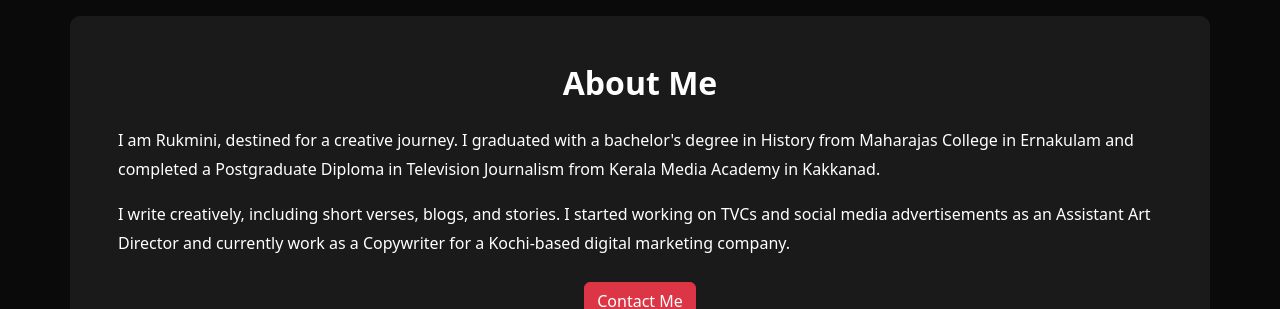
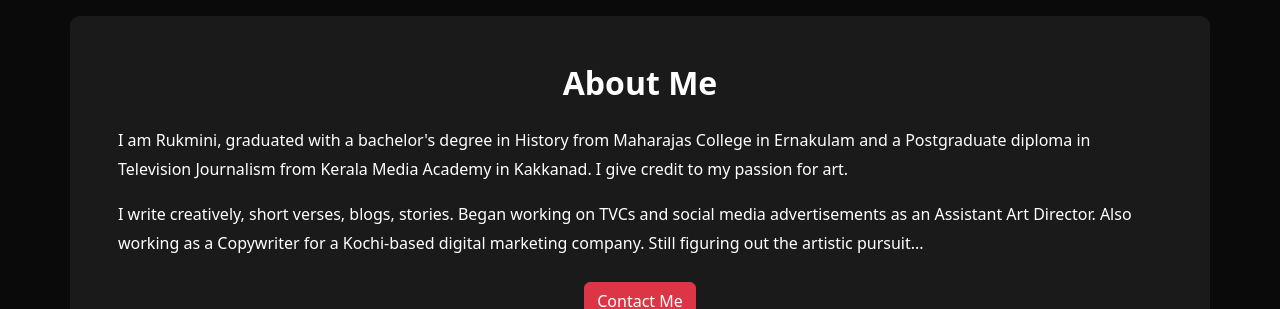
Before and after one commit to ramakrishnan-16/rukmini-portfolio, a React (Vite) app: page / in a window 1280 px wide. Shown: the part 880-1189 px from the top of the page. Built offline with nearby package versions, Linux system fonts and the light colour scheme; the HTML template or start-up script is replaced by a standard one.

Commit message:
updated portfolio

```diff
--- a/src/sections/About.jsx
+++ b/src/sections/About.jsx
@@ -7,10 +7,10 @@ const About = () => {
       <div className="container about-container p-5 mt-5">
         <h2 className="about-heading mb-4 text-center fw-bold">About Me</h2>
         <p className="about-text">
-          I am Rukmini, destined for a creative journey. I graduated with a bachelor's degree in History from Maharajas College in Ernakulam and completed a Postgraduate Diploma in Television Journalism from Kerala Media Academy in Kakkanad.
+          I am Rukmini, graduated with a bachelor's degree in History from Maharajas College in Ernakulam and a Postgraduate diploma in Television Journalism from Kerala Media Academy in Kakkanad.  I give credit to my passion for art.
         </p>
         <p className="about-text">
-          I write creatively, including short verses, blogs, and stories. I started working on TVCs and social media advertisements as an Assistant Art Director and currently work as a Copywriter for a Kochi-based digital marketing company.
+          I write creatively, short verses, blogs, stories.  Began working on TVCs and social media advertisements as an Assistant Art Director. Also working as a Copywriter for a Kochi-based digital marketing company.  Still figuring out the artistic pursuit...
         </p>
         <div className="d-flex justify-content-center mt-4">
           <a href="#contact" className="btn btn-danger about-btn">Contact Me</a>
```
